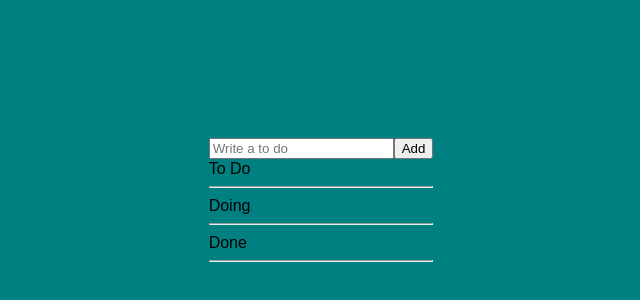
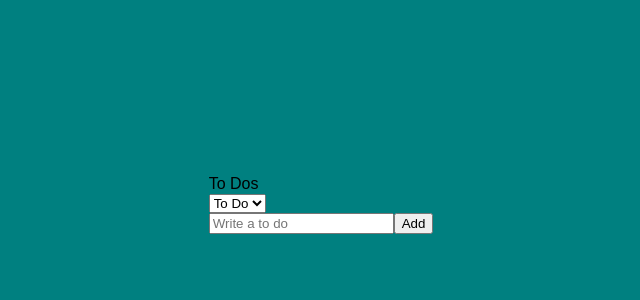
Before and after one commit to ddozza54/todo-challenge, a React (Create React App) app: page / in a window 1280 px wide. Shown: the part 196-496 px from the top of the page, without its empty margins (319-959 px from the left). Built offline with nearby package versions, Linux system fonts and the light colour scheme.

Commit message:
select 에 따른 리스트 보여주기

```diff
--- a/src/atoms.tsx
+++ b/src/atoms.tsx
@@ -20,10 +20,8 @@
   key: "toDoSelector",
   get: ({ get }) => {
     const toDos = get(toDoState);
-    return [
-      toDos.filter((toDo) => toDo.category == "TO_DO"),
-      toDos.filter((toDo) => toDo.category == "DOING"),
-      toDos.filter((toDo) => toDo.category == "DONE"),
-    ];
+    const category = get(categoryState);
+
+    return toDos.filter((toDo) => toDo.category == category);
   },
 });
--- a/src/components/ToDoList.tsx
+++ b/src/components/ToDoList.tsx
@@ -1,31 +1,27 @@
 import React from "react";
-import { useRecoilValue } from "recoil";
-import { toDoSelector, toDoState } from "../atoms";
+import { useRecoilState, useRecoilValue } from "recoil";
+import { categoryState, toDoSelector, toDoState } from "../atoms";
 import CreateToDo from "./CreateToDo";
 import ToDo from "./ToDo";
 
 export default function ToDoList() {
-  const [todo, doing, done] = useRecoilValue(toDoSelector);
+  const toDos = useRecoilValue(toDoSelector);
+  const [category, setCategory] = useRecoilState(categoryState);
+  const onInput = (event: React.FocusEvent<HTMLSelectElement>) => {
+    setCategory(event.currentTarget.value);
+  };
   return (
     <div>
+      <h1>To Dos</h1>
+      <select value={category} onInput={onInput}>
+        <option value="TO_DO">To Do</option>
+        <option value="DOING">Doing</option>
+        <option value="DONE">Done</option>
+      </select>
       <CreateToDo />
-      <ul>
-        <h2>To Do</h2>
-        {todo.map((todo) => (
-          <ToDo {...todo} />
-        ))}
-        <hr />
-        <h2>Doing</h2>
-        {doing.map((todo) => (
-          <ToDo {...todo} />
-        ))}
-        <hr />
-        <h2>Done</h2>
-        {done.map((todo) => (
-          <ToDo {...todo} />
-        ))}
-        <hr />
-      </ul>
+      {toDos?.map((aTodo) => (
+        <ToDo key={aTodo.id} {...aTodo} />
+      ))}
     </div>
   );
 }
```
